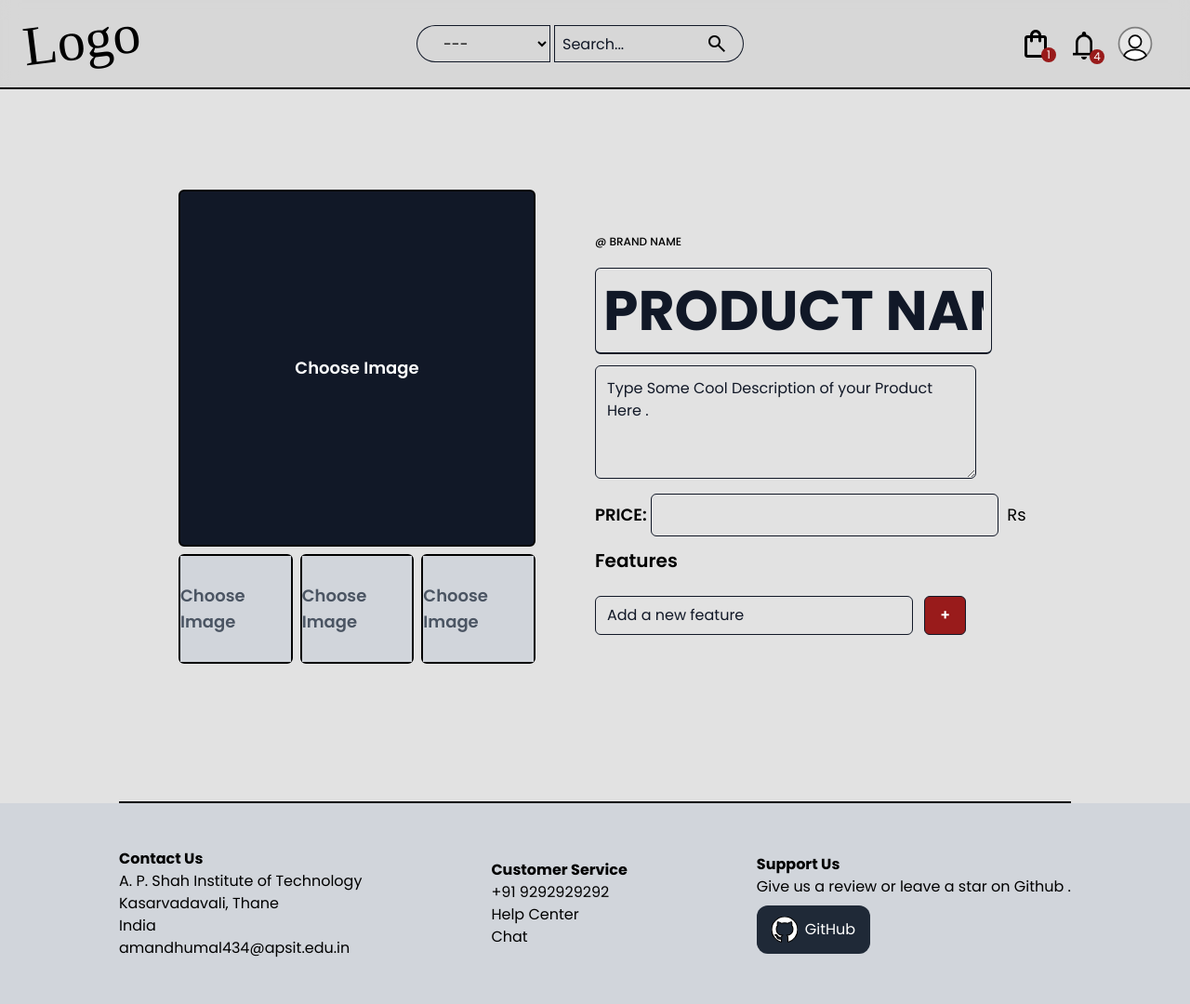
After one commit to Tags-Based-Recommendation-Engine/storefront, a Django app: page /product_page/ in a window 1280 px wide. The commit adds this page. Shown: the whole page at 93% size. Run offline with Django 5.2, Linux system fonts and the light colour scheme; some web fonts are replaced.

Commit message:
updated product page

```diff
--- a/webstore/market/static/css/styles.css
+++ b/webstore/market/static/css/styles.css
@@ -21,6 +21,6 @@ html, body {
   'opsz' 24
 }
 
-.wrapper {
+.wrapper .feature {
   scrollbar-width: thin;
 }
--- a/webstore/market/urls.py
+++ b/webstore/market/urls.py
@@ -9,5 +9,6 @@ urlpatterns = [
     path('seller_register/', views.sellerRegister, name='sellerRegister'),
     path('user_register/', views.userRegister, name='userRegister'),
     path('login/', views.Login, name='Login'),
+    path('product_page/', views.ProductPage, name='ProductPage'),
     path('logout', views.logoutUser, name='logout'),
 ]
--- a/webstore/market/views.py
+++ b/webstore/market/views.py
@@ -25,6 +25,9 @@ def userRegister(request):
 def Login(request):
     return render(request, 'registeration/login.html')
 
+def ProductPage(request):
+    return render(request, 'market/product_form.html')
+
 @login_required(login_url='login')
 def logoutUser(request):
     logout(request)
--- a/webstore/templates/base.html
+++ b/webstore/templates/base.html
@@ -83,20 +83,23 @@
     </div>
   </div>
 
-  <div id="profile_panel" class="panel hidden fixed top-20 h-52 w-1/4 right-12 bg-gray-100 border-2 border-black rounded-xl shadow-2xl z-50 flex flex-col items-center justify-center p-2" style="background: rgba(190, 190, 190, 0.7); ; backdrop-filter: blur(10px);">
+  <div id="profile_panel" class="panel hidden fixed top-20 w-1/4 right-12 bg-gray-100 border-2 border-black rounded-xl shadow-2xl z-50 flex flex-col items-center justify-center p-2" style="background: rgba(190, 190, 190, 0.7); ; backdrop-filter: blur(10px);">
     <div class="flex flex-row items-center justify-between w-5/6 border-b-2 border-black">
       <h2 class="text-lg font-semibold">E-Commerce</h2>
       <button id="close_profile_panel" class="rounded-full bg-red-800 text-white w-4 h-4 text-xs border border-black flex items-center justify-center">
         <i class="fas fa-times"></i>
       </button>
     </div>
-    <div id="profile_inner_panel" class="flex flex-col items-start justify-start h-32 w-5/6 overflow-auto px-2">
+    <div id="profile_inner_panel" class="flex flex-col items-start justify-start w-5/6 overflow-auto px-2">
       <!-- copy this div to add more alerts -->
       <div class="flex flex-col text-sm h-full text-gray-800 p-4 my-2 w-full justify-start">
-        <button id="registerButton" type="button" class="sm:px-10 w-full h-full border border-gray-900 text-gray-100 bg-red-700 rounded-md hover:bg-red-800 -ml-1">
+        <button id="registerButton" type="button" class="sm:px-10 w-full h-14 border border-gray-900 text-gray-100 bg-red-700 rounded-md hover:bg-red-800 -ml-1 my-2">
           Register
         </button>
-        <button id="log_me_in" type="button" class="text-gray-900 hover:text-gray-800 mt-4 text-left text-sm font-medium">
+        <button id="addProduct" type="button" class="sm:px-10 w-full h-14 border border-gray-900 text-gray-100 bg-red-700 rounded-md hover:bg-red-800 -ml-1 my-2">
+          Add Product
+        </button>
+        <button id="log_me_in" type="button" class="text-gray-900 hover:text-gray-800 mt-2 text-left text-sm font-medium">
           Login
         </button>
 
@@ -174,6 +177,7 @@
   const registerSeller = document.getElementById('register_seller');
   const registerUser = document.getElementById('register_user');
   const LoginButton = document.getElementById('log_me_in');
+  const addProductButton = document.getElementById('addProduct');
 
   registerButton.addEventListener('click', function() {
     registerModal.classList.remove('hidden');
@@ -181,21 +185,27 @@
 
   function openSellerPage() {
     var url = "{% url 'sellerRegister' %}";
-    window.open(url, '_blank');
+    window.location.href = url;
   }
 
   function openUserPage() {
     var url = "{% url 'userRegister' %}";
-    window.open(url, '_blank');
+    window.location.href = url;
   }
 
   function Login() {
     var url = "{% url 'Login' %}";
-    window.open(url, '_blank');
+    window.location.href = url;
+  }
+
+  function addProduct() {
+    var url = "{% url 'ProductPage' %}";
+    window.location.href = url;
   }
 
   registerSeller.addEventListener("click", openSellerPage);
   registerUser.addEventListener("click", openUserPage);
+  addProductButton.addEventListener("click", addProduct);
   LoginButton.addEventListener("click", Login);
 
 </script>
--- /dev/null
+++ b/webstore/templates/market/product_form.html
@@ -0,0 +1,97 @@
+{% extends 'base.html' %}
+
+{% block content %}
+<div class="w-full flex flex-col items-center justify-center mt-16">
+
+    <div class=" w-4/5 h-screen flex flex-row justify-between items-center  border-b-2 border-black">
+
+        <div class="h-full flex flex-col items-center p-16 justify-center w-1/2">
+            <div id="mainImage" class="bg-gray-900 h-96 w-full border-2 border-black rounded-md relative">
+                <!-- Label for the input field -->
+                <label for="imageUpload" class="absolute inset-0 flex justify-center items-center cursor-pointer">
+                    <span class="text-white text-lg font-semibold">Choose Image</span>
+                    <!-- Input field for choosing the image -->
+                    <input id="imageUpload" type="file" class="absolute inset-0 opacity-0 cursor-pointer" onchange="displayImage(this)">
+                </label>
+            </div>
+            <div class="h-1/5 w-full flex flex-row justify-between items-center py-2">
+                <!-- Image placeholders -->
+                <div class="h-full w-1/3 border-2 border-black rounded-md mr-2">
+                    <div class="w-full h-full bg-gray-300 flex justify-center items-center">
+                        <span class="text-gray-600 text-lg font-semibold">Choose Image</span>
+                    </div>
+                </div>
+
+                <div class="h-full w-1/3 border-2 border-black rounded-md mr-2">
+                    <div class="w-full h-full bg-gray-300 flex justify-center items-center">
+                        <span class="text-gray-600 text-lg font-semibold">Choose Image</span>
+                    </div>
+                </div>
+
+                <div class="h-full w-1/3 border-2 border-black rounded-md">
+                    <div class="w-full h-full bg-gray-300 flex justify-center items-center">
+                        <span class="text-gray-600 text-lg font-semibold">Choose Image</span>
+                    </div>
+                </div>
+            </div>
+        </div>
+
+        <div class="h-full w-1/2 flex flex-col justify-center items-start">
+            <p class="font-normal font-medium text-xs py-2">@ BRAND NAME</p>
+            <input type="text" class="text-gray-950 font-bold text-6xl my-3 border-b-2 bg-transparent border border-gray-900 rounded-md placeholder-gray-900 border-gray-400 w-5/6 px-2" placeholder="PRODUCT NAME">
+            <textarea class="p-3 w-4/5 text-gray-950 bg-transparent border border-gray-900 rounded-md placeholder-gray-900 hover:bg-gray-300" rows="4" placeholder="Type Some Cool Description of your Product Here ."></textarea>
+            <div class="text-lg font-normal mt-4 ">
+                <label for="price" class="font-semibold">PRICE:</label>
+                <input id="price" name="price" type="number" min="0" step="1" class=" bg-transparent border border-gray-900 rounded-md px-3 py-2">
+                <span class="ml-1">Rs</span>
+            </div>
+            <h2 class="font-semibold text-xl mt-3">Features</h2>
+            <div class="feature overflow-auto max-h-20 w-3/4">
+                <div>
+                    <ul id="features-list" class="font-light text-md list-disc pl-6 py-2 overflow-hidden">
+                        <!-- Features will be dynamically added here -->
+                    </ul>
+                </div>
+            </div>
+            <div>
+                <input type="text" id="new-feature" class="text-gray-950 bg-transparent border border-gray-900 rounded-md placeholder-gray-900 hover:bg-gray-300 px-3 py-2 mt-2" placeholder="Add a new feature">
+                <button onclick="addFeature()" class="bg-red-800 border border-gray-900 hover:bg-red-700 text-white font-semibold px-4 py-2 rounded-md ml-2">+</button>
+            </div>
+        </div>
+    </div>
+</div>
+
+<script>
+    function displayImage(input) {
+        const mainImage = document.getElementById('mainImage');
+        const file = input.files[0];
+        const reader = new FileReader();
+
+        reader.onload = function(e) {
+            const img = document.createElement('img');
+            img.src = e.target.result;
+            img.classList.add('w-full', 'h-full', 'object-cover', 'rounded-md');
+            mainImage.innerHTML = '';
+            mainImage.appendChild(img);
+        };
+
+        reader.readAsDataURL(file);
+    }
+</script>
+
+<script>
+    function addFeature() {
+        var featureInput = document.getElementById('new-feature');
+        var featureText = featureInput.value.trim();
+        if (featureText !== '') {
+            var featuresList = document.getElementById('features-list');
+            var listItem = document.createElement('li');
+            listItem.textContent = featureText;
+            featuresList.appendChild(listItem);
+            featureInput.value = ''; // Clear the input field after adding the feature
+        }
+    }
+</script>
+
+
+{% endblock %}
```
Also changed, not shown: webstore/templates/registeration/login.html (+12 -15 lines).
